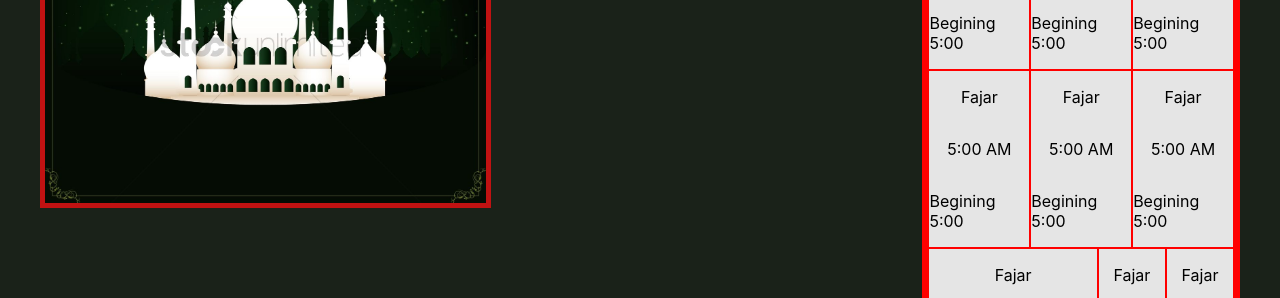
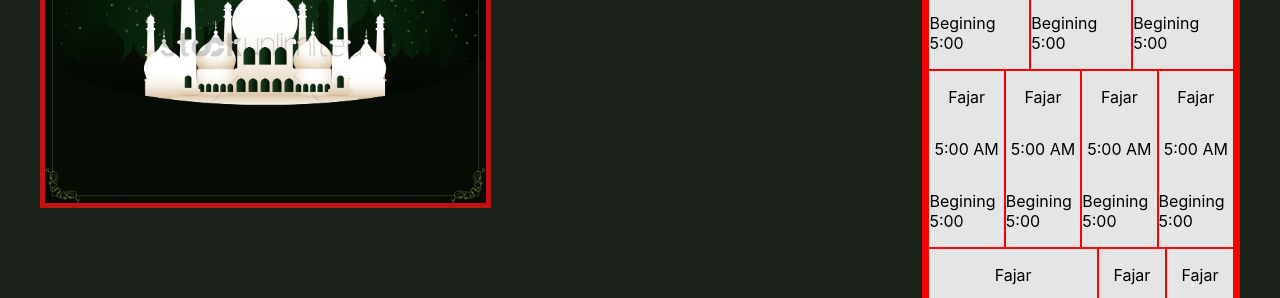
Before and after one commit to awaiswaheed34/mosqueTimeDisplayRN, a React (Create React App) app in the folder mosque-app/: page / in a window 1280 px wide. Shown: the part 426-724 px from the top of the page. Built offline with nearby package versions, Linux system fonts and the light colour scheme.

Commit message:
updated main screen

```diff
--- a/mosque-app/src/App.js
+++ b/mosque-app/src/App.js
@@ -146,6 +146,7 @@ function App() {
           <div className={styles.prayerRow}>
             <MaghribTime />
             <IshaTime />
+            <IshaTime />
             <Jummah />
           </div>
           <div className={styles.prayerRow}>
```
